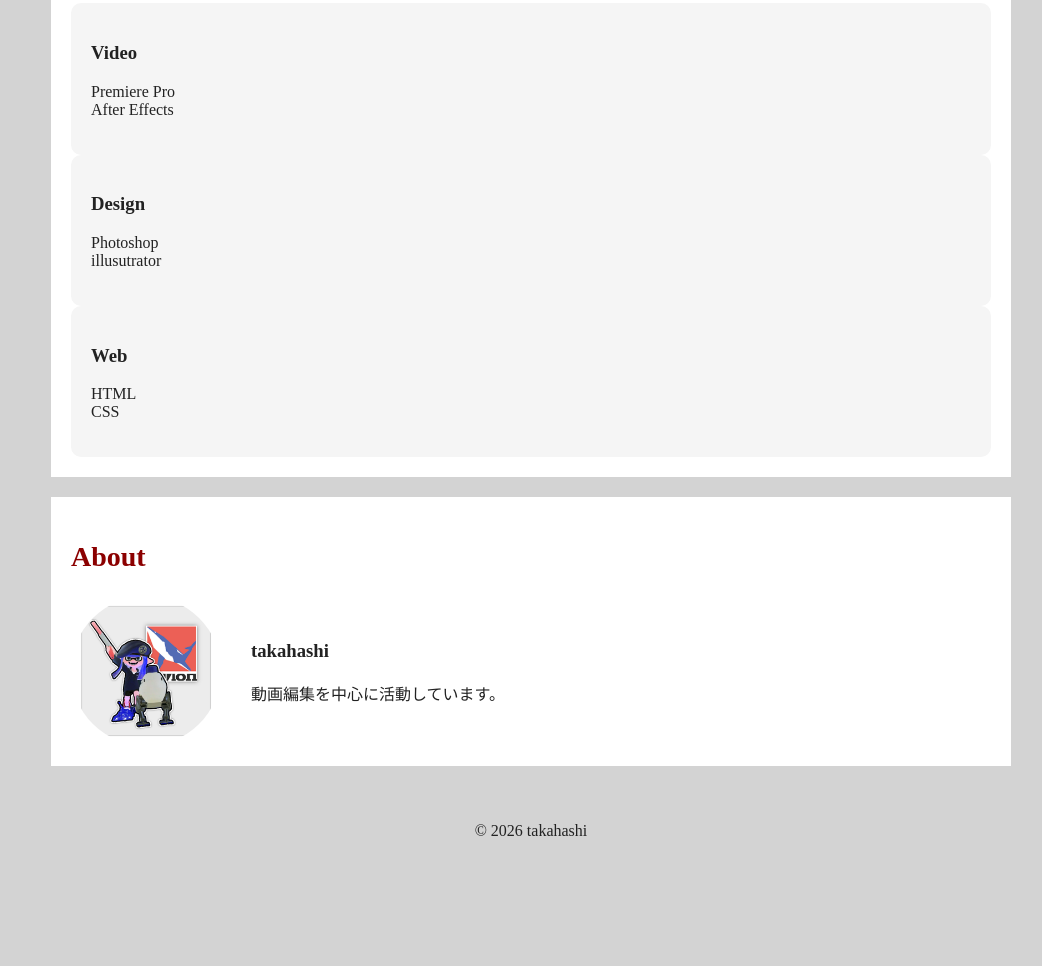
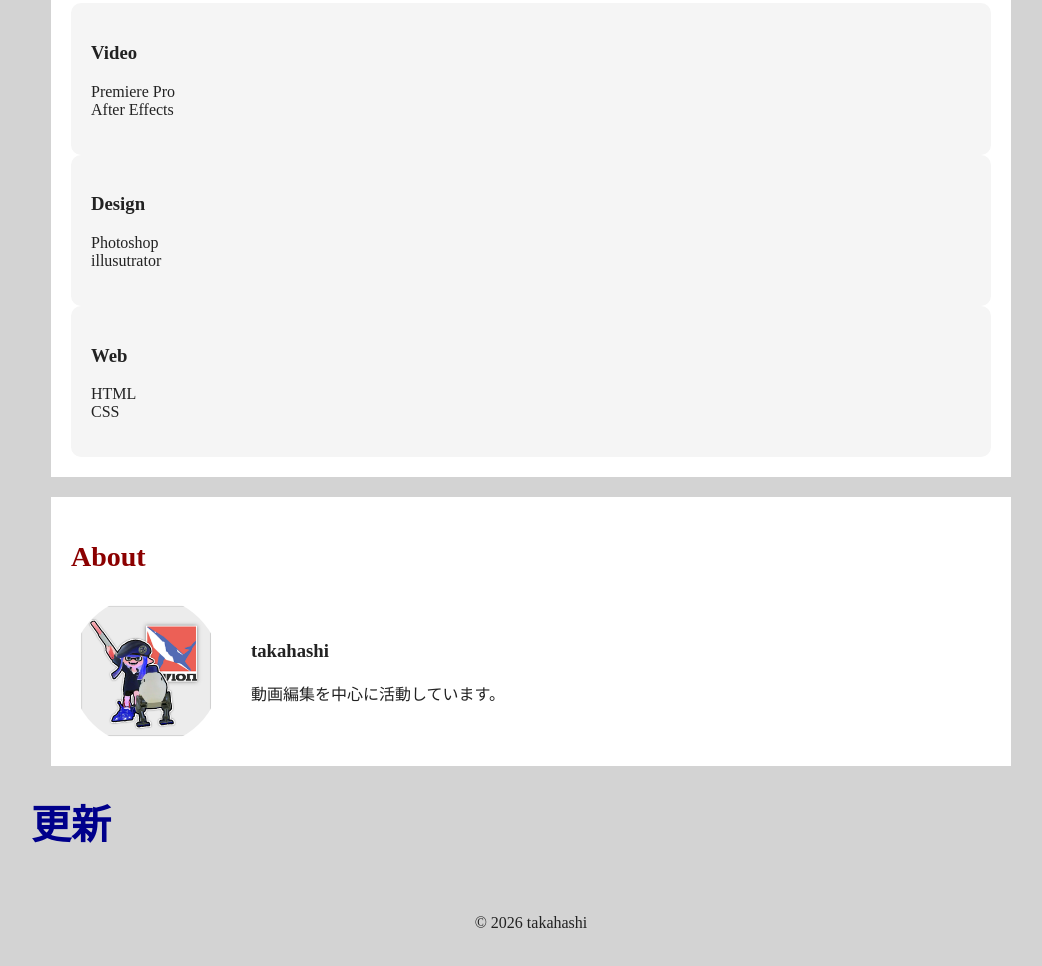
Before and after one commit to Fararaway/firsttake, a plain HTML site: page index.html in a window 1280 px wide. Shown: the part 694-1660 px from the top of the page, without its empty margins (109-1151 px from the left). Before the commit the page ends 1578 px from the top, so only its background shows below. Drawn offline with Linux system fonts and the light colour scheme.

Commit message:
Add files via upload

```diff
--- a/index.html
+++ b/index.html
@@ -86,6 +86,8 @@
                 </div>
             </div>
         </section>
+
+        <h1>更新</h1>
     </main>
 
     <footer class="site-footer">
```
